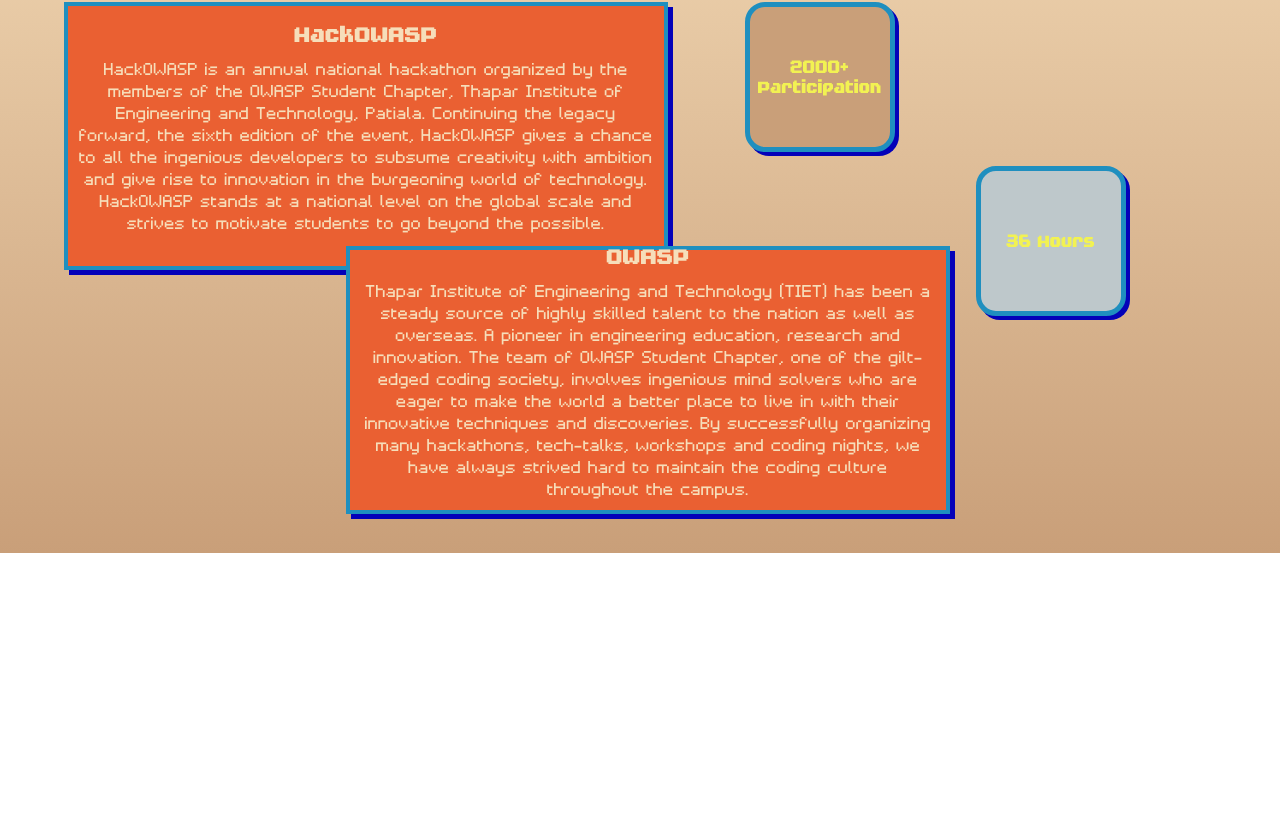
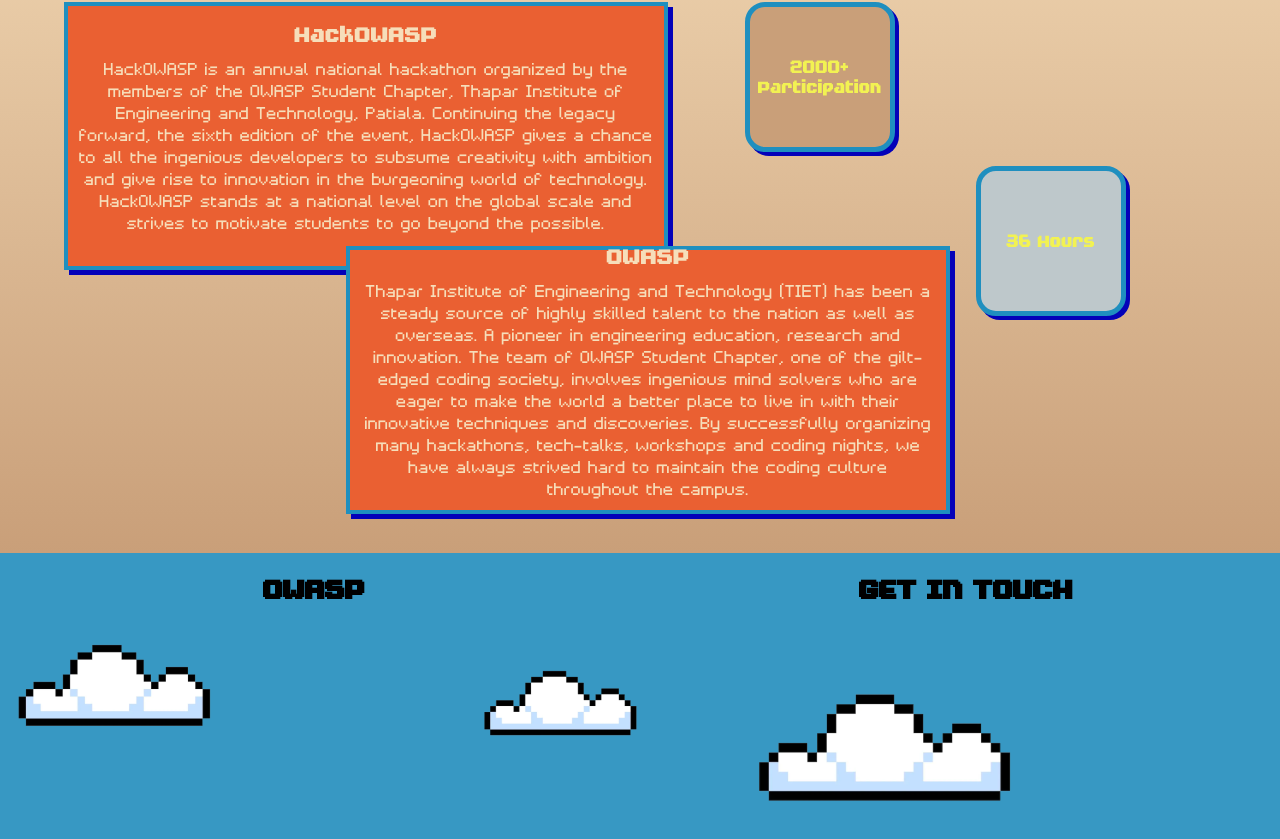
Before and after one commit to OWASP-STUDENT-CHAPTER/HackOWASP6.0, a React (Create React App) app: page / in a window 1280 px wide. Shown: the part 1047-1886 px from the top of the page. Before the commit the page ends 1600 px from the top, so only its background shows below. Built offline with nearby package versions, Linux system fonts and the light colour scheme.

Commit message:
Added footer

```diff
--- a/src/App.js
+++ b/src/App.js
@@ -4,6 +4,7 @@
 import Navbar from './components/Navbar';
 import AboutUs from './pages/AboutusPage/aboutus';
 import LandingPage from './pages/Landingpage/landingpage';
+import Footer from './components/footer/Footer';
 // import { Link } from "react-scroll";
 
 function App() {
@@ -12,6 +13,7 @@
       <Navbar />
       <LandingPage id="landingpage" />
       <AboutUs id="aboutus"/>
+      <Footer />
     </div>
   );
 }
--- /dev/null
+++ b/src/components/footer/Footer.jsx
@@ -0,0 +1,24 @@
+import React from 'react';
+import styles from '../footer/Footer.module.css';
+
+const Footer = () =>{
+    return <footer>
+        <div className={styles.footercomp}>
+            <div className={styles.social}>
+                <h1>
+                    OWASP
+                </h1>
+                <ul>
+
+                </ul>
+            </div>
+            <div className={styles.contact}>
+                <h1>
+                    GET IN TOUCH
+                </h1>
+            </div>
+        </div>
+    </footer>
+}
+
+export default Footer
--- /dev/null
+++ b/src/components/footer/Footer.module.css
@@ -0,0 +1,32 @@
+@font-face {
+    font-family: futilepro;
+    src: url('../../assets/fonts/FutilePro.ttf');
+}
+
+.footercomp{
+    display: grid;
+    grid-template-columns: 1fr 1fr;
+    gap: 1.5rem;
+    width: 100%;
+    background-image: url("../../assets/footer/footer.png");
+    background-color: #3798C3;
+    height: 20rem;
+}
+
+.social{
+    display: flex;
+    flex-direction: column;
+}
+
+.social > h1{
+    font-family: futilepro;
+}
+
+.contact{
+    display: flex;
+    flex-direction: column;
+}
+
+.contact > h1{
+    font-family: futilepro;
+}
```
Also changed, not shown: src/assets/footer/footer.png (added).
